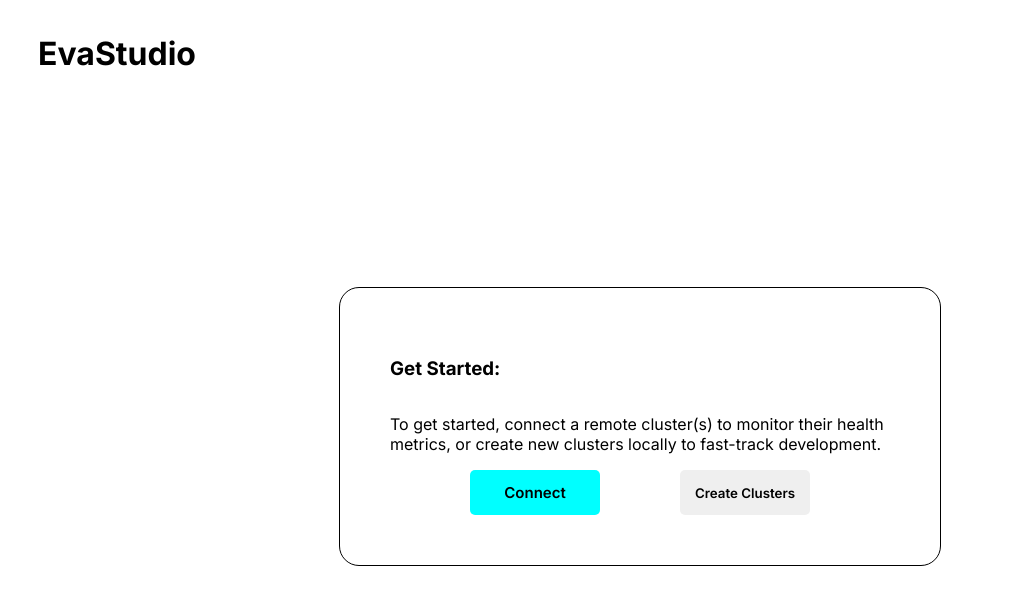
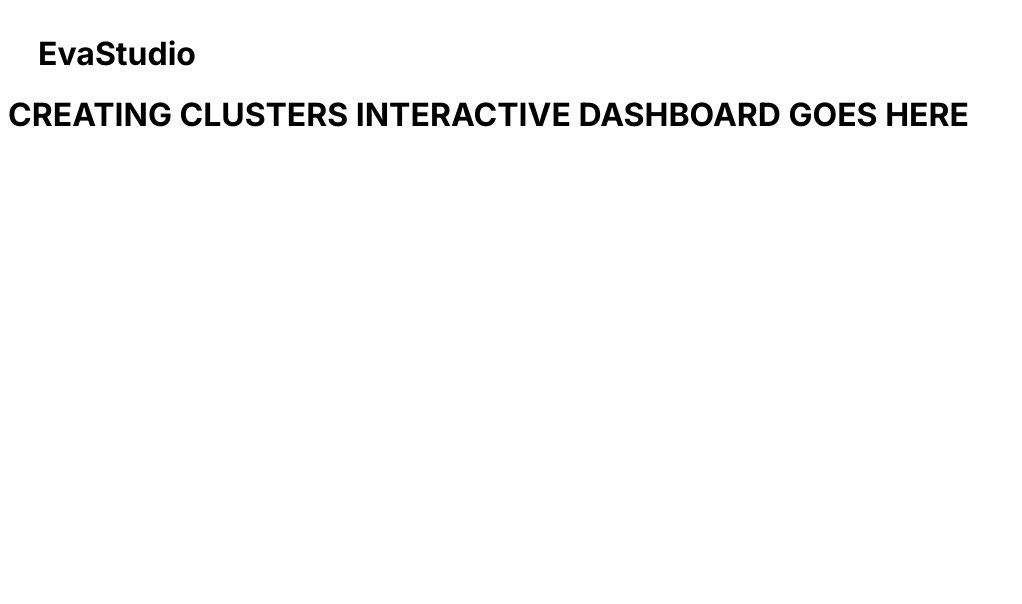
Before and after one commit to oslabs-beta/evaStudio, a React app: page /create-dev-clusters in a window 1280 px wide. Shown: the top 604 px of the page, without its empty margins (0-1022 px from the left). Built offline with nearby package versions, Linux system fonts and the light colour scheme.

Commit message:
Restyled homepage just a little bit

```diff
--- a/src/App.tsx
+++ b/src/App.tsx
@@ -11,19 +11,18 @@
   return (
     <div id='app'>
       <NavBar />
-      <div id='containerWrapper'>
+      <div id='containersWrapper'>
         <Routes>
-          <Route path='/' element={<GetStartedContainer />}>
-            <Route path='connect-cluster' element={<ConnectPanel />} />
-            <Route path='create-dev-clusters' element={<CreateClustersContainer />} />
-          </Route>
-          <Route path='/dashboard' element={<MainContainer />}> {/* Will nest all container routes inside dashboard route: ...8080/dashboard/overview */}
+          <Route path='/' element={<GetStartedContainer />} />
+          <Route path='/connect-cluster' element={<ConnectPanel />} />
+          <Route path='/create-dev-clusters' element={<CreateClustersContainer />} />
+          <Route path='/dashboard' element={<MainContainer />}>
             <Route path='overview' element={<OverviewContainer />} />
           </Route>
         </Routes>
       </div>
     </div>
-  )
+  );
 }
 
 export default App;
--- a/src/containers/CreateClustersContainer.jsx
+++ b/src/containers/CreateClustersContainer.jsx
@@ -3,7 +3,7 @@
 const CreateClustersContainer = () => {
   return (
     <div id='createClustersContainer'>
-      <h1>CREATE CLUSTER INTERACTIVE DASHBOARD HERE</h1>
+      <h1>CREATING CLUSTERS INTERACTIVE DASHBOARD GOES HERE</h1>
     </div>
   )
 }
--- a/src/containers/GetStartedContainer.jsx
+++ b/src/containers/GetStartedContainer.jsx
@@ -19,6 +19,7 @@
           <button className='secondaryButton' onClick={() => getStartedNavigation(createClustersContainer)}>Create Clusters</button>
         </div>
       </div>
+      <img id='brandImg' src='https://static.vecteezy.com/system/resources/previews/004/745/458/non_2x/modern-flat-design-3d-isometric-concept-of-big-data-analysis-for-banner-and-website-isometric-landing-page-template-digital-information-chart-and-statistic-financial-budget-illustration-free-vector.jpg' />
     </div>
   )
 }
--- a/src/containers/OverviewContainer.jsx
+++ b/src/containers/OverviewContainer.jsx
@@ -0,0 +1,9 @@
+import React from 'react'
+
+const OverviewContainer = () => {
+  return (
+    <div>OverviewContainer</div>
+  )
+}
+
+export default OverviewContainer;
--- a/src/routes/reactRoutes.js
+++ b/src/routes/reactRoutes.js
@@ -1,3 +1,4 @@
+// Similiar to Redux action types, define our routes here for react router so we remove the risk of typos when using the useNavigate hook
 export const dashboard = '/dashboard';
 
 export const createClustersContainer = '/create-dev-clusters';
--- a/src/styles/_gettingStarted.scss
+++ b/src/styles/_gettingStarted.scss
@@ -1,8 +1,10 @@
 #getStartedContainer {
   display: flex;
-  flex-direction: column;
+  flex-direction: row;
   justify-content: center;
   align-self: center;
+  max-width: 100%;
+  padding: 0 20px;
 }
 
 #gettingStartedWrapper {
@@ -10,14 +12,19 @@
   flex-direction: column;
   justify-content: center;
   align-self: center;
-  width: 500px;
-  border: 1px solid;
+  width: 30%;
+  box-shadow: rgba(0, 0, 0, 0.35) 0px 5px 15px;
   border-radius: 20px;
-  padding: 50px;
-  margin-top: 15vw;
+  padding: 30px 50px 50px 50px;
+  margin-right: 10px;
 }
 
 #startBtnsWrapper {
   display: flex;
   justify-content: space-evenly;
+  margin-top: 15px;
 }
+
+#brandImg {
+  width: 70%;
+}
```
